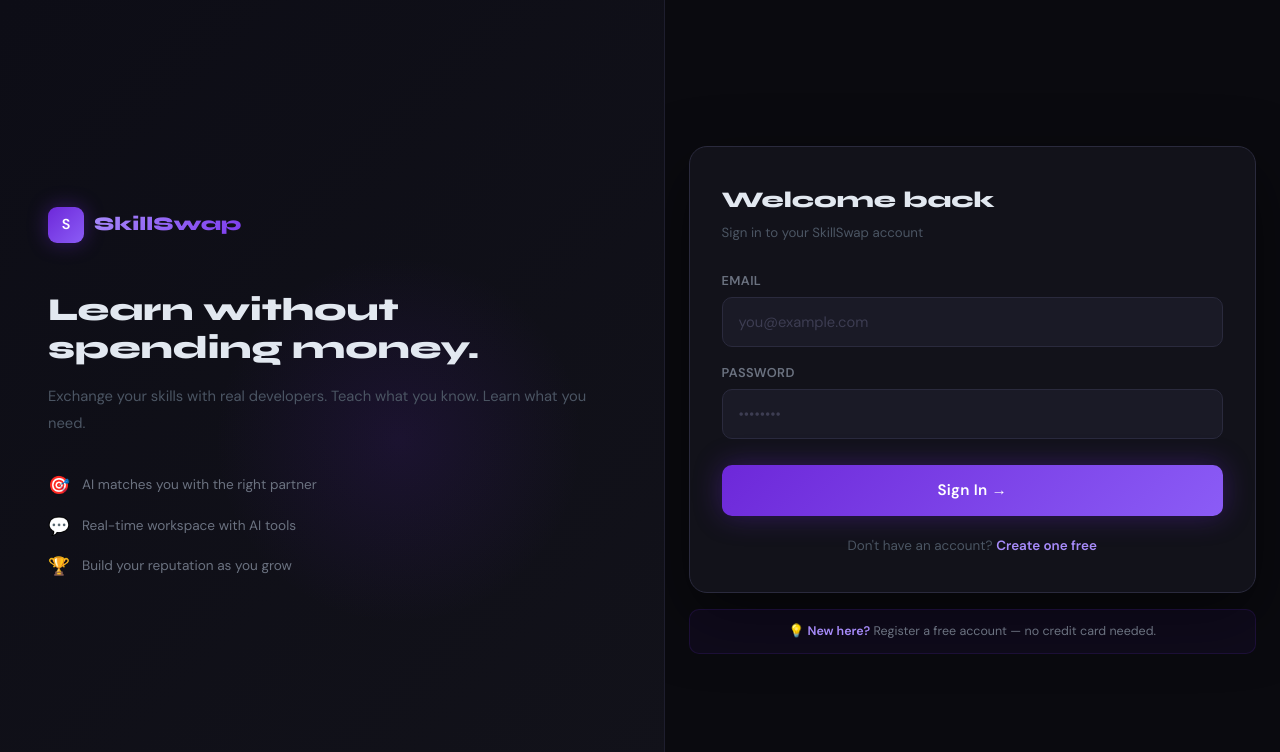
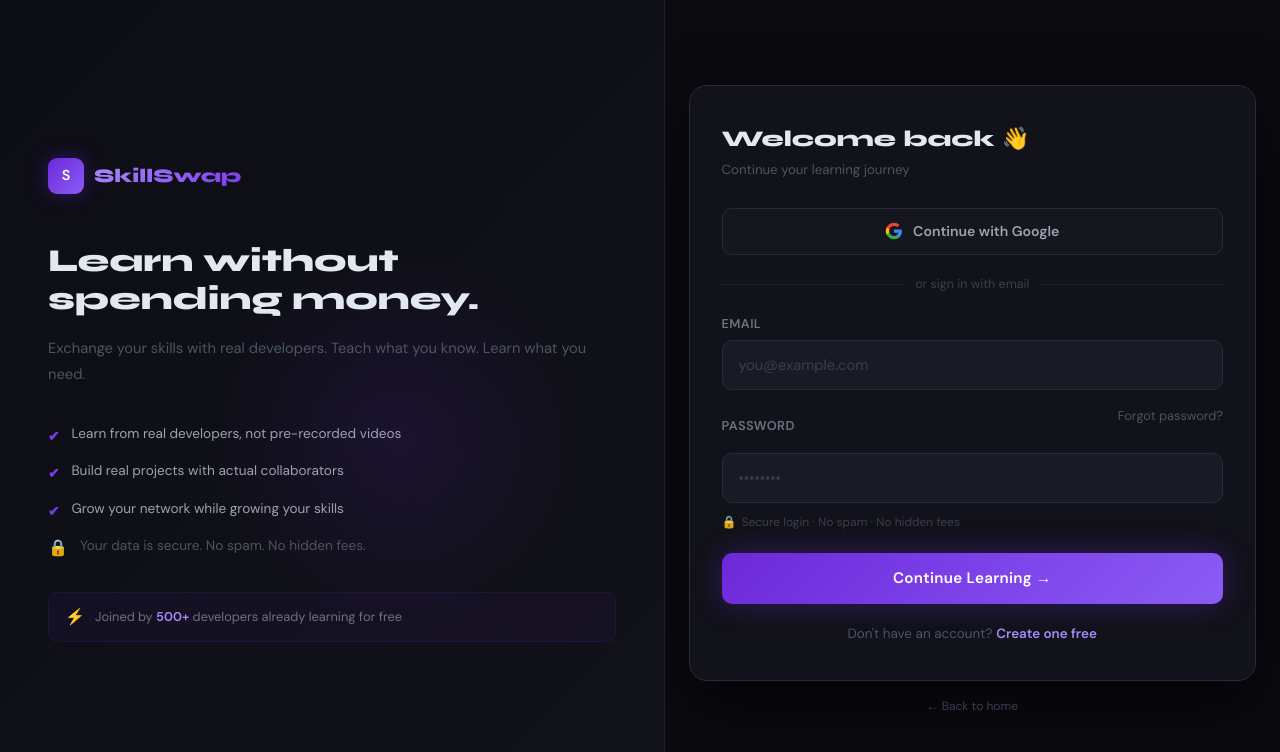
Before and after one commit to sanjay652005/skillswap, a React (Create React App) app in the folder client/: page /login in a window 1280 px wide. Shown: the top 752 px of the page. Built offline with nearby package versions, Linux system fonts and the light colour scheme; no server answers.

Commit message:
fix login register UI

```diff
--- a/client/src/pages/Login.js
+++ b/client/src/pages/Login.js
@@ -42,8 +42,27 @@ export default function Login() {
           border-color: #2a2a3d !important;
           transition: background-color 9999s ease-in-out 0s;
         }
+        /* FIX 6 — button micro interactions */
         .auth-btn { transition: all 0.2s; }
-        .auth-btn:hover:not(:disabled) { transform: translateY(-1px); box-shadow: 0 0 32px rgba(109,40,217,0.5) !important; }
+        .auth-btn:hover:not(:disabled) {
+          transform: translateY(-2px);
+          box-shadow: 0 0 36px rgba(109,40,217,0.55) !important;
+        }
+        .auth-btn:active:not(:disabled) {
+          transform: translateY(0px) scale(0.98);
+          box-shadow: 0 0 16px rgba(109,40,217,0.3) !important;
+        }
+        .forgot-link { color: #4b5563; font-size: 0.8rem; text-decoration: none; transition: color 0.15s; }
+        .forgot-link:hover { color: #a78bfa; }
+        .google-btn { transition: all 0.2s; }
+        .google-btn:hover { background: #1e1e2e !important; border-color: #3d3d52 !important; transform: translateY(-1px); }
+        @media (max-width: 768px) {
+          .hide-on-mobile { display: none !important; }
+          .show-on-mobile { display: block !important; }
+        }
+        @media (min-width: 769px) {
+          .show-on-mobile { display: none !important; }
+        }
       `}</style>
 
       {/* Left panel — branding (desktop only) */}
@@ -67,22 +86,33 @@ export default function Login() {
             Exchange your skills with real developers. Teach what you know. Learn what you need.
           </p>
 
+          {/* FIX 3 — stronger benefits with checkmarks */}
           {[
-            { icon: '🎯', text: 'AI matches you with the right partner' },
-            { icon: '💬', text: 'Real-time workspace with AI tools' },
-            { icon: '🏆', text: 'Build your reputation as you grow' },
+            { icon: '✔', text: 'Learn from real developers, not pre-recorded videos' },
+            { icon: '✔', text: 'Build real projects with actual collaborators' },
+            { icon: '✔', text: 'Grow your network while growing your skills' },
+            { icon: '🔒', text: 'Your data is secure. No spam. No hidden fees.' },
           ].map(item => (
-            <div key={item.text} style={{ display: 'flex', alignItems: 'center', gap: '12px', marginBottom: '14px' }}>
-              <span style={{ fontSize: '1.1rem', flexShrink: 0 }}>{item.icon}</span>
-              <p style={{ color: '#6b7280', fontSize: '0.85rem' }}>{item.text}</p>
+            <div key={item.text} style={{ display: 'flex', alignItems: 'flex-start', gap: '12px', marginBottom: '14px' }}>
+              <span style={{ fontSize: item.icon === '✔' ? '0.85rem' : '1rem', flexShrink: 0, color: item.icon === '✔' ? '#7c3aed' : '#6b7280', marginTop: item.icon === '✔' ? '3px' : '0', fontWeight: 700 }}>{item.icon}</span>
+              <p style={{ color: item.icon === '✔' ? '#9ca3af' : '#4b5563', fontSize: '0.85rem', margin: 0, lineHeight: 1.5 }}>{item.text}</p>
             </div>
           ))}
+
+          {/* FIX 4 — trust signal */}
+          <div style={{ marginTop: '32px', padding: '12px 16px', borderRadius: '10px', background: 'rgba(109,40,217,0.06)', border: '1px solid rgba(109,40,217,0.12)', display: 'flex', alignItems: 'center', gap: '10px' }}>
+            <span style={{ fontSize: '1rem' }}>⚡</span>
+            <p style={{ color: '#6b7280', fontSize: '0.8rem', margin: 0 }}>
+              Joined by <strong style={{ color: '#a78bfa' }}>500+</strong> developers already learning for free
+            </p>
+          </div>
         </div>
       </div>
 
       {/* Right panel — form */}
+      {/* FIX 5 — narrower max-width on right panel */}
       <div style={{ flex: 1, display: 'flex', alignItems: 'center', justifyContent: 'center', padding: '40px 24px', minHeight: '100vh' }}>
-        <div style={{ width: '100%', maxWidth: '400px' }}>
+        <div style={{ width: '100%', maxWidth: '380px' }}>
 
           {/* Mobile logo */}
           <div style={{ textAlign: 'center', marginBottom: '32px', display: 'none' }} className="show-on-mobile">
@@ -93,8 +123,14 @@ export default function Login() {
           </div>
 
           <div style={{ background: '#12121a', border: '1px solid #2a2a3d', borderRadius: '18px', padding: '36px 32px', boxShadow: '0 24px 64px rgba(0,0,0,0.5)' }}>
-            <h2 style={{ color: '#e2e8f0', fontWeight: 800, fontSize: '1.4rem', marginBottom: '6px', fontFamily: 'Syne, sans-serif' }}>Welcome back</h2>
-            <p style={{ color: '#4b5563', fontSize: '0.83rem', marginBottom: '28px' }}>Sign in to your SkillSwap account</p>
+
+            {/* FIX 1 — emotional headline */}
+            <h2 style={{ color: '#e2e8f0', fontWeight: 800, fontSize: '1.4rem', marginBottom: '4px', fontFamily: 'Syne, sans-serif' }}>
+              Welcome back 👋
+            </h2>
+            <p style={{ color: '#4b5563', fontSize: '0.83rem', marginBottom: '28px' }}>
+              Continue your learning journey
+            </p>
 
             {error && (
               <div style={{ marginBottom: '18px', padding: '12px 14px', borderRadius: '9px', background: 'rgba(239,68,68,0.08)', color: '#f87171', border: '1px solid rgba(239,68,68,0.2)', fontSize: '0.84rem' }}>
@@ -102,17 +138,40 @@ export default function Login() {
               </div>
             )}
 
+            {/* FIX 8 — Google social login button */}
+            <button type="button" className="google-btn" style={{ width: '100%', padding: '12px', borderRadius: '10px', background: '#16161f', border: '1px solid #2a2a3d', color: '#9ca3af', fontSize: '0.88rem', fontWeight: 600, cursor: 'pointer', fontFamily: 'DM Sans, sans-serif', display: 'flex', alignItems: 'center', justifyContent: 'center', gap: '10px', marginBottom: '20px' }}>
+              <svg width="18" height="18" viewBox="0 0 24 24"><path fill="#4285F4" d="M22.56 12.25c0-.78-.07-1.53-.2-2.25H12v4.26h5.92c-.26 1.37-1.04 2.53-2.21 3.31v2.77h3.57c2.08-1.92 3.28-4.74 3.28-8.09z"/><path fill="#34A853" d="M12 23c2.97 0 5.46-.98 7.28-2.66l-3.57-2.77c-.98.66-2.23 1.06-3.71 1.06-2.86 0-5.29-1.93-6.16-4.53H2.18v2.84C3.99 20.53 7.7 23 12 23z"/><path fill="#FBBC05" d="M5.84 14.09c-.22-.66-.35-1.36-.35-2.09s.13-1.43.35-2.09V7.07H2.18C1.43 8.55 1 10.22 1 12s.43 3.45 1.18 4.93l2.85-2.22.81-.62z"/><path fill="#EA4335" d="M12 5.38c1.62 0 3.06.56 4.21 1.64l3.15-3.15C17.45 2.09 14.97 1 12 1 7.7 1 3.99 3.47 2.18 7.07l3.66 2.84c.87-2.6 3.3-4.53 6.16-4.53z"/></svg>
+              Continue with Google
+            </button>
+
+            <div style={{ display: 'flex', alignItems: 'center', gap: '12px', marginBottom: '20px' }}>
+              <div style={{ flex: 1, height: '1px', background: '#1e1e2e' }} />
+              <span style={{ color: '#3d3d52', fontSize: '0.78rem' }}>or sign in with email</span>
+              <div style={{ flex: 1, height: '1px', background: '#1e1e2e' }} />
+            </div>
+
             <form onSubmit={handleSubmit}>
               <div style={{ marginBottom: '16px' }}>
                 <label style={{ display: 'block', color: '#6b7280', fontSize: '0.8rem', marginBottom: '7px', fontWeight: 600, letterSpacing: '0.03em' }}>EMAIL</label>
                 <input className="auth-input" type="email" placeholder="you@example.com"
                   value={form.email} onChange={e => setForm({ ...form, email: e.target.value })} required />
               </div>
-              <div style={{ marginBottom: '26px' }}>
-                <label style={{ display: 'block', color: '#6b7280', fontSize: '0.8rem', marginBottom: '7px', fontWeight: 600, letterSpacing: '0.03em' }}>PASSWORD</label>
+              <div style={{ marginBottom: '10px' }}>
+                <div style={{ display: 'flex', alignItems: 'center', justifyContent: 'space-between', marginBottom: '7px' }}>
+                  <label style={{ color: '#6b7280', fontSize: '0.8rem', fontWeight: 600, letterSpacing: '0.03em' }}>PASSWORD</label>
+                  {/* FIX 7 — forgot password */}
+                  <a href="#" className="forgot-link">Forgot password?</a>
+                </div>
                 <input className="auth-input" type="password" placeholder="••••••••"
                   value={form.password} onChange={e => setForm({ ...form, password: e.target.value })} required />
               </div>
+
+              {/* FIX 4 — trust signal under password */}
+              <p style={{ color: '#3d3d52', fontSize: '0.75rem', marginBottom: '22px', display: 'flex', alignItems: 'center', gap: '5px' }}>
+                <span>🔒</span> Secure login · No spam · No hidden fees
+              </p>
+
+              {/* FIX 2 — better CTA text */}
               <button type="submit" disabled={loading} className="auth-btn" style={{
                 width: '100%', padding: '14px', borderRadius: '10px', border: 'none',
                 background: loading ? '#2a2a3d' : 'linear-gradient(135deg,#6d28d9,#8b5cf6)',
@@ -121,31 +180,21 @@ export default function Login() {
                 boxShadow: loading ? 'none' : '0 0 28px rgba(109,40,217,0.35)',
                 fontFamily: 'DM Sans, sans-serif', letterSpacing: '0.02em'
               }}>
-                {loading ? 'Signing in...' : 'Sign In →'}
+                {loading ? 'Signing in...' : 'Continue Learning →'}
               </button>
             </form>
 
-            <p style={{ textAlign: 'center', fontSize: '0.84rem', color: '#4b5563', marginTop: '20px' }}>
+            <p style={{ textAlign: 'center', fontSize: '0.84rem', color: '#4b5563', marginTop: '20px', marginBottom: 0 }}>
               Don't have an account?{' '}
               <Link to="/register" style={{ color: '#a78bfa', textDecoration: 'none', fontWeight: 700 }}>Create one free</Link>
             </p>
           </div>
 
-          <div style={{ marginTop: '16px', padding: '12px 16px', borderRadius: '10px', background: 'rgba(109,40,217,0.06)', border: '1px solid rgba(109,40,217,0.15)', fontSize: '0.78rem', color: '#6b7280', textAlign: 'center' }}>
-            💡 <strong style={{ color: '#a78bfa' }}>New here?</strong> Register a free account — no credit card needed.
-          </div>
+          <p style={{ textAlign: 'center', marginTop: '16px', fontSize: '0.75rem', color: '#3d3d52' }}>
+            <Link to="/" style={{ color: '#3d3d52', textDecoration: 'none' }}>← Back to home</Link>
+          </p>
         </div>
       </div>
-
-      <style>{`
-        @media (max-width: 768px) {
-          .hide-on-mobile { display: none !important; }
-          .show-on-mobile { display: block !important; }
-        }
-        @media (min-width: 769px) {
-          .show-on-mobile { display: none !important; }
-        }
-      `}</style>
     </div>
   );
 }
```
